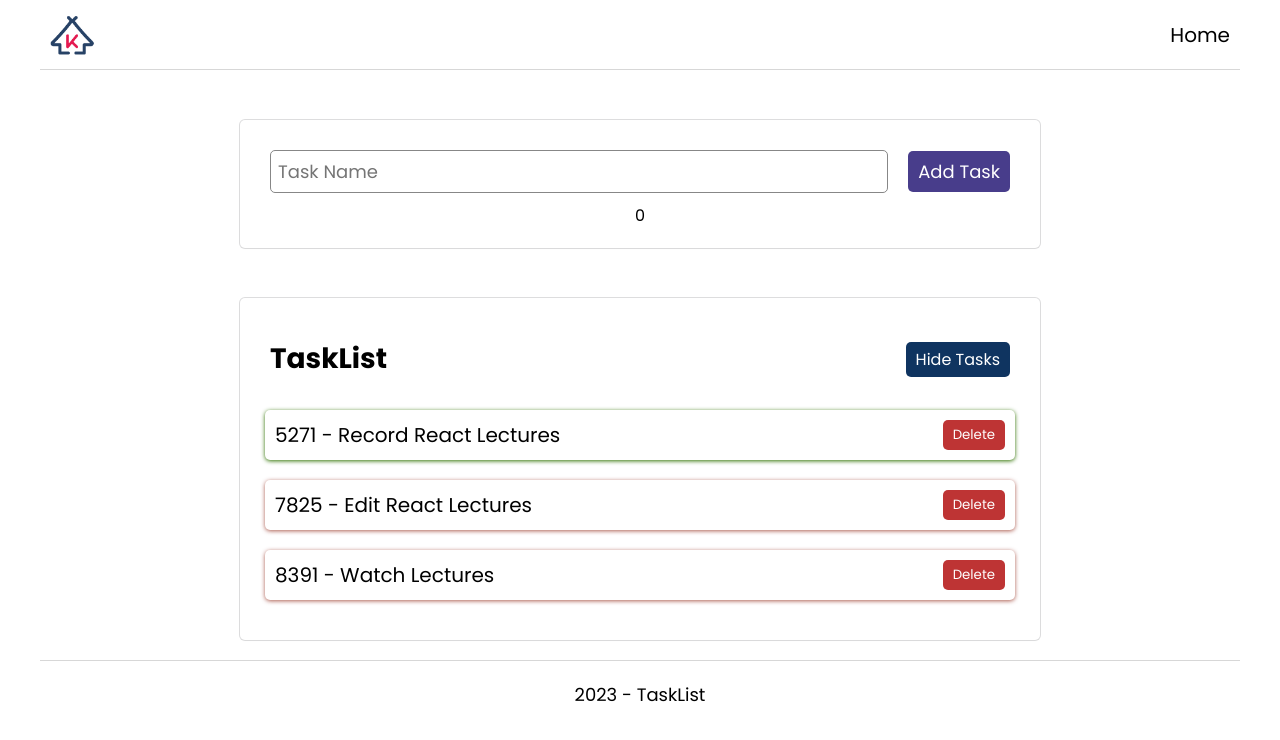
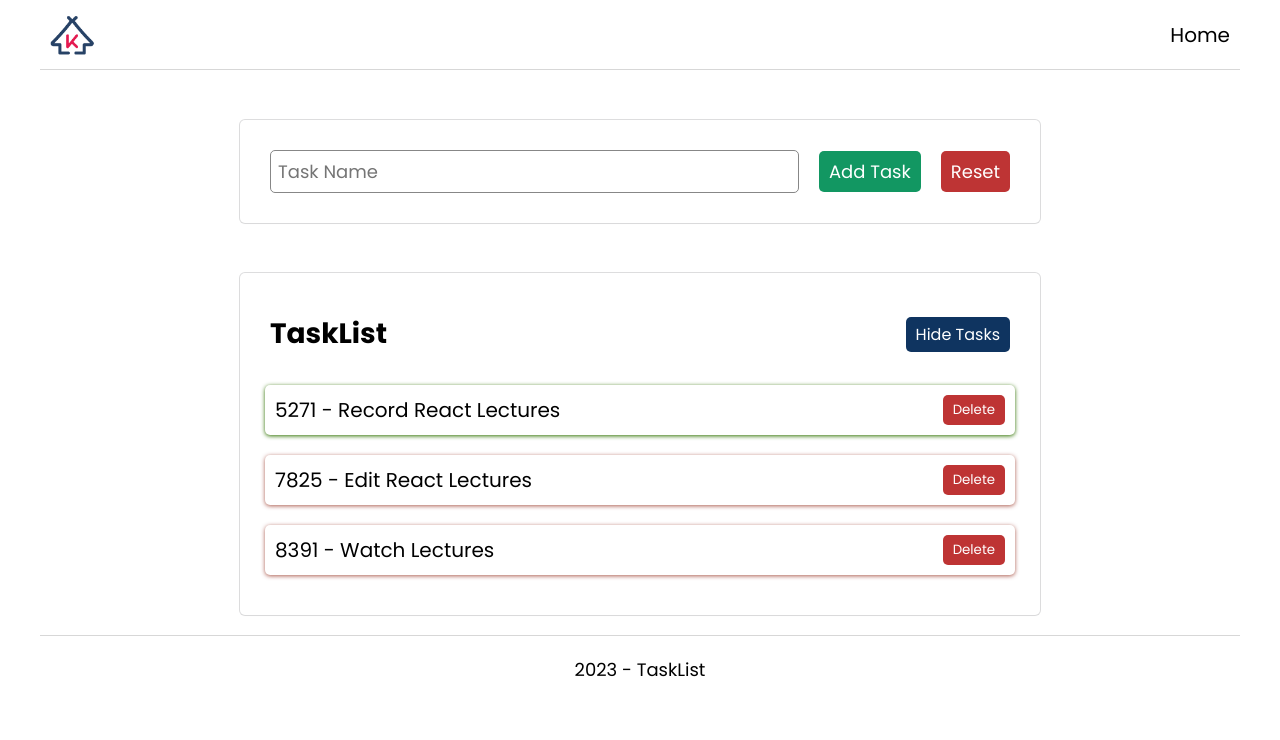
Before and after one commit to profrbazur/React, a React (Create React App) app: page / in a window 1280 px wide. Shown: the top 740 px of the page. Built offline with nearby package versions, Linux system fonts and the light colour scheme.

Commit message:
Controlled Inputs

```diff
--- a/src/components/AddTask.css
+++ b/src/components/AddTask.css
@@ -1,24 +1,25 @@
-.addtask{
+.addtask {
   max-width: 800px;
   margin: 50px auto;
   padding: 20px;
-    box-shadow: rgba(0, 0, 0, 0.02) 0px 1px 3px 0px, rgba(27, 31, 35, 0.15) 0px 0px 0px 1px;
+  box-shadow: rgba(0, 0, 0, 0.02) 0px 1px 3px 0px,
+    rgba(27, 31, 35, 0.15) 0px 0px 0px 1px;
   border-radius: 5px;
 }
 
-.addtask form{
+.addtask form {
   display: flex;
   justify-content: space-around;
   align-items: center;
   flex-wrap: wrap;
 }
 
-.addtask label{
+.addtask label {
   font-size: 20px;
   margin-right: 5px;
 }
 
-.addtask input{
+.addtask input {
   font-size: 18px;
   padding: 7px;
   border: 1px solid #878787;
@@ -27,11 +28,11 @@
   margin: 10px;
 }
 
-.addtask input:focus{
+.addtask input:focus {
   outline: none;
 }
 
-.addtask select{
+.addtask select {
   font-size: 18px;
   padding: 7px;
   border-radius: 5px;
@@ -39,8 +40,19 @@
   cursor: pointer;
 }
 
-.addtask button{
+.addtask button {
   font-size: 18px;
   padding: 7px 10px;
   margin: 10px;
+  background-color: #129762;
 }
+
+.addtask .reset {
+  font-size: 18px;
+  padding: 7px 10px;
+  margin: 10px;
+  background-color: #be3434;
+  color: #ffffff;
+  border-radius: 5px;
+  cursor: pointer;
+}
--- a/src/components/AddTask.js
+++ b/src/components/AddTask.js
@@ -3,21 +3,30 @@ import './AddTask.css';
 
 export const AddTask = () => {
   const [taskValue, setTaskValue] = useState('');
-
+  const handleChange = (event) => {
+    setTaskValue(event.target.value);
+  };
+  const handleReset = () => {
+    setTaskValue('');
+  };
   return (
     <section className="addtask">
       <form>
         <input
-          onChange={(e) => setTaskValue(e.target.value)}
+          onChange={handleChange}
           type="text"
           name="task"
           id="task"
           placeholder="Task Name"
           autoComplete="off"
+          value={taskValue}
         />
         <button type="submit">Add Task</button>
+        <span onClick={handleReset} className="reset">
+          Reset
+        </span>
       </form>
-      <p>{taskValue.length}</p>
+      <p>{taskValue}</p>
     </section>
   );
 };
```
Lines whose indentation alone changed are shown as unchanged.
